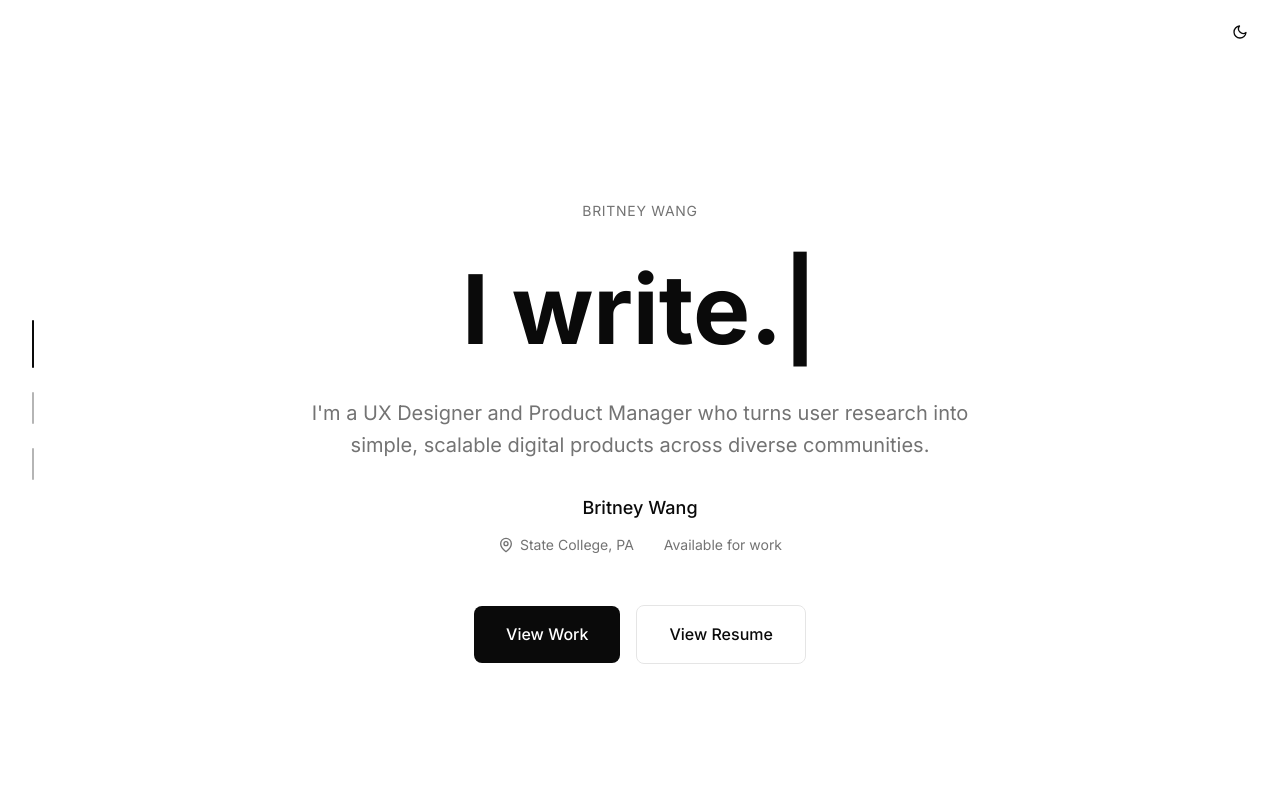
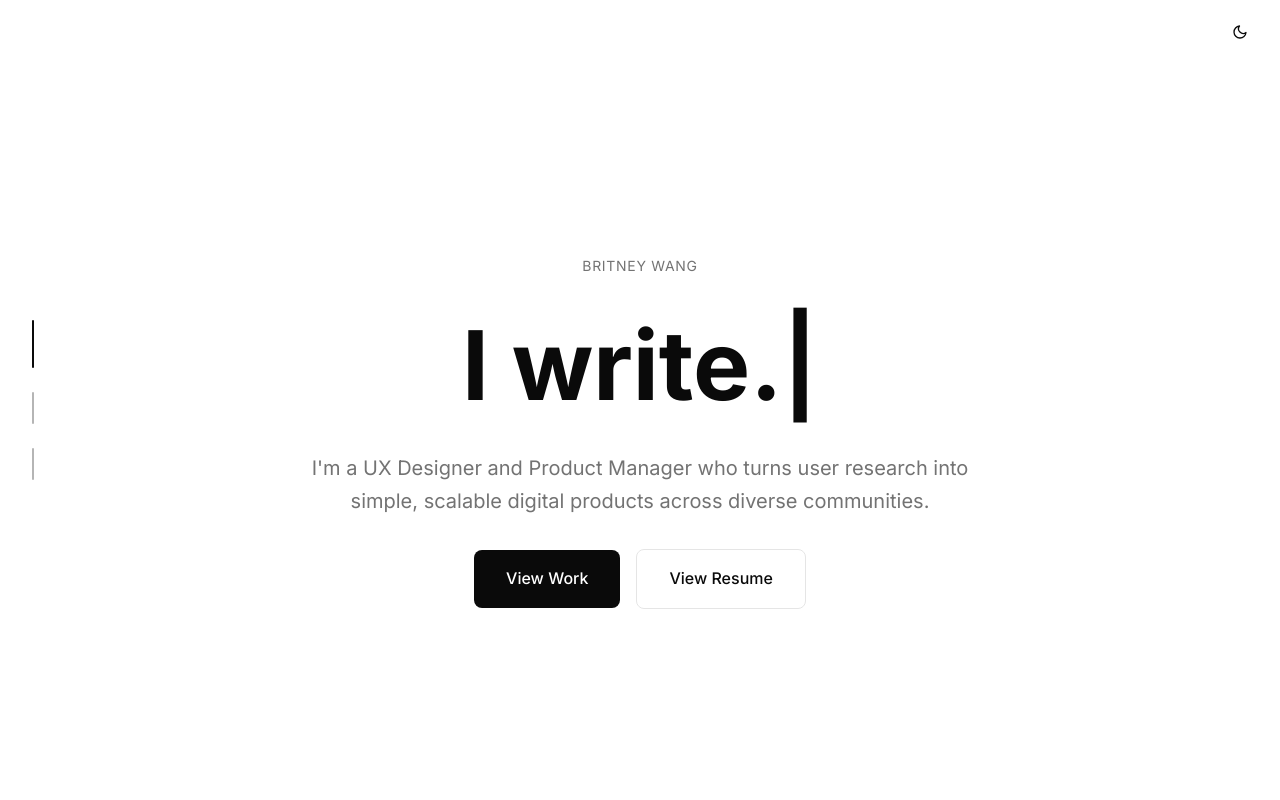
Before and after one commit to britneywang/portfolio2026, a plain HTML site: page index.html in a window 1280 px wide. Shown: the top 800 px of the page. Drawn offline with Linux system fonts and the light colour scheme.

Commit message:
remove location, name, work status

```diff
--- a/index.html
+++ b/index.html
@@ -47,7 +47,7 @@
         <p class="hero-description animate-fade-in-2">
           I'm a UX Designer and Product Manager who turns user research into simple, scalable digital products across diverse communities.
         </p>
-        <div class="animate-fade-in-3">
+        <!-- <div class="animate-fade-in-3">
           <p class="hero-name">Britney Wang</p>
           <div class="hero-meta">
             <span class="hero-meta-item">
@@ -59,7 +59,7 @@
               Available for work
             </span>
           </div>
-        </div>
+        </div> -->
         <div class="hero-buttons animate-fade-in-4">
           <a href="#projects" class="btn-primary">
             View Work
```
